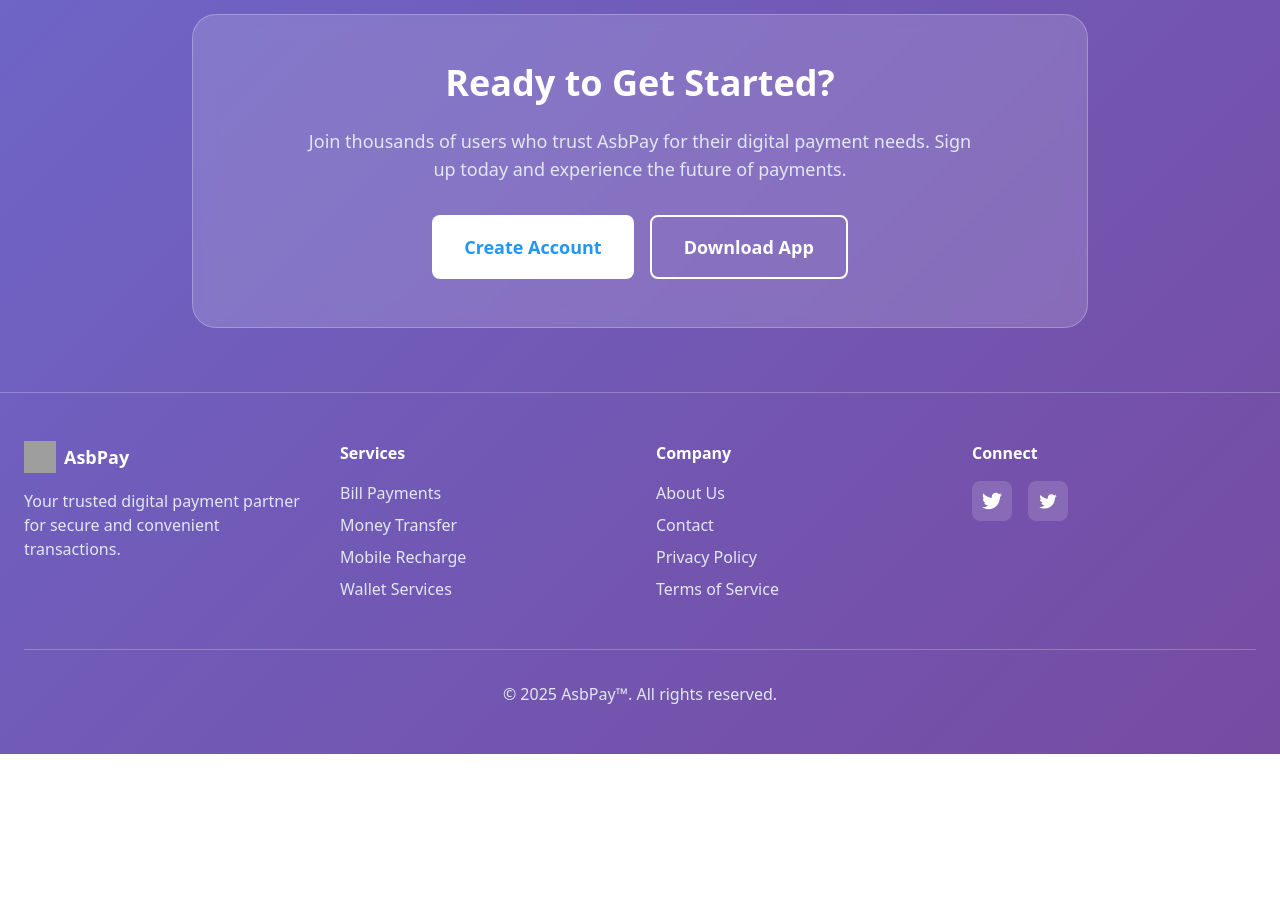
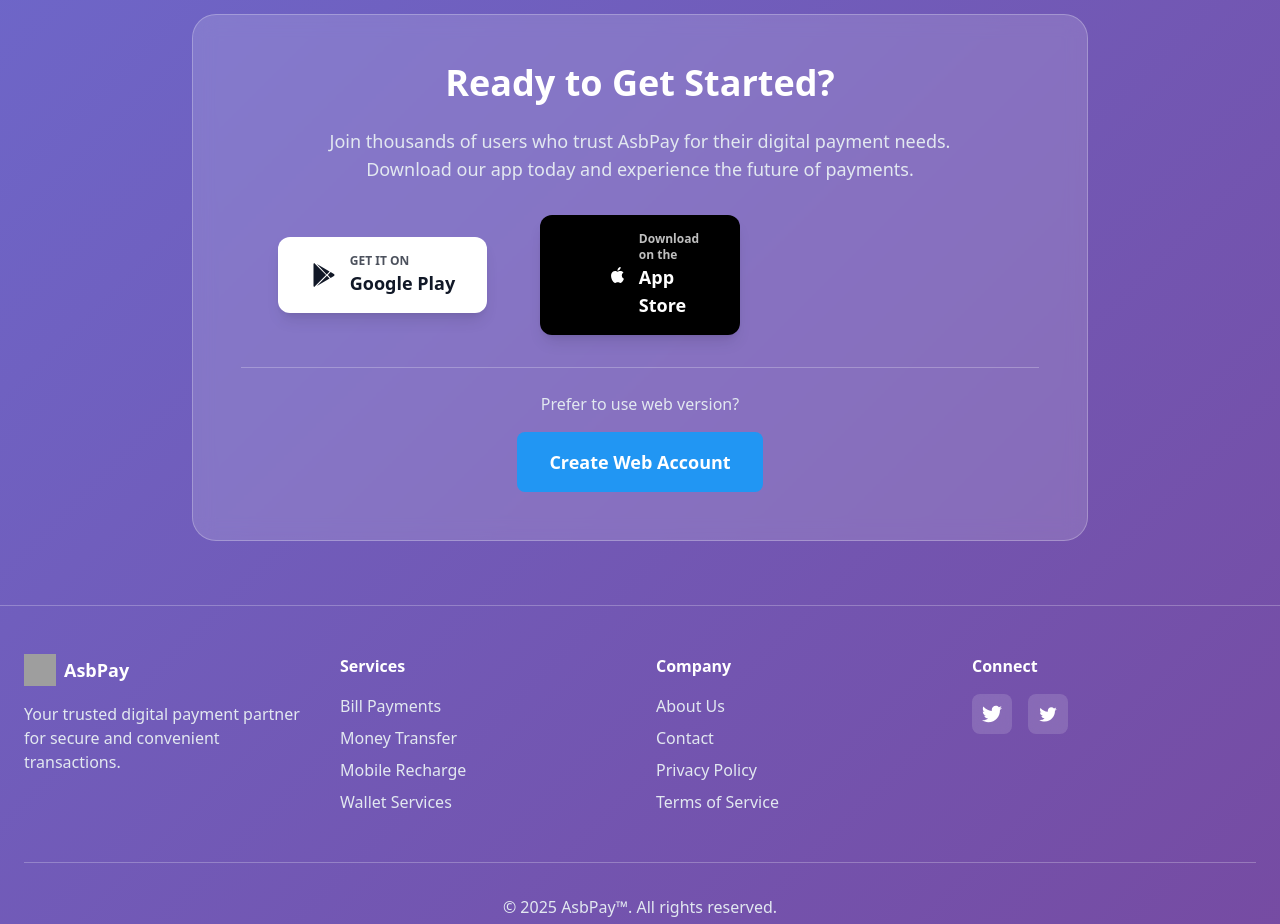
Before and after one commit to auwwal46/asbpay_home, a plain HTML site: page index.html in a window 1280 px wide. Shown: the part 2060-2984 px from the top of the page. Before the commit the page ends 2814 px from the top, so only its background shows below. Drawn offline with nearby package versions, Linux system fonts and the light colour scheme; grey boxes are pictures that could not be loaded.

Commit message:
Enhance CTA section with app download options
Updated call to action section with download buttons and modified text.

```diff
--- a/index.html
+++ b/index.html
@@ -382,20 +382,45 @@
         </div>
     </section>
 
-    <!-- CTA Section -->
+        <!-- CTA Section -->
     <section class="relative z-10 px-4 sm:px-6 py-12 sm:py-16">
         <div class="max-w-4xl mx-auto text-center">
             <div class="theme-card rounded-2xl sm:rounded-3xl p-8 sm:p-12 border">
                 <h2 class="text-3xl sm:text-4xl font-bold theme-text-primary mb-4 sm:mb-6">Ready to Get Started?</h2>
                 <p class="theme-text-secondary text-base sm:text-lg mb-6 sm:mb-8 max-w-2xl mx-auto">
-                    Join thousands of users who trust AsbPay for their digital payment needs. Sign up today and experience the future of payments.
+                    Join thousands of users who trust AsbPay for their digital payment needs. Download our app today and experience the future of payments.
                 </p>
-                <div class="flex flex-col sm:flex-row gap-4 justify-center">
-                    <button class="bg-white text-primary-blue px-6 sm:px-8 py-3 sm:py-4 rounded-lg font-semibold text-base sm:text-lg hover:bg-blue-50 transition-colors">
-                       <a href="https://app.asbpay.ng/#/signup" alt="Asbpay SignUp"> Create Account </a>
+
+                <!-- Download Buttons -->
+                <div class="flex flex-col sm:flex-row gap-4 justify-center items-center">
+                    <a href="https://play.google.com/store/apps/details?id=com.ismarttech.asbpay" class="w-full h-full flex items-center justify-center space-x-3">
+                    <button class="bg-white text-gray-900 px-6 sm:px-8 py-3 sm:py-4 rounded-xl font-semibold hover:bg-gray-50 transition-all duration-300 hover:scale-105 shadow-lg flex items-center justify-center space-x-3 min-w-[200px]">
+                        <svg class="w-6 h-6 sm:w-7 sm:h-7" viewBox="0 0 24 24" fill="currentColor">
+                            <path d="M3.609 1.814L13.792 12 3.61 22.186a.996.996 0 0 1-.61-.92V2.734a1 1 0 0 1 .609-.92zm10.89 10.893l2.302 2.302-10.937 6.333 8.635-8.635zm3.199-3.198l2.807 1.626a1 1 0 0 1 0 1.73l-2.808 1.626L15.206 12l2.492-2.491zM5.863 2.658L16.802 8.99l-2.492 2.49L5.863 2.658z"/>
+                        </svg>
+                        <div class="text-left">
+                            <div class="text-xs opacity-75">GET IT ON</div>
+                            <div class="text-lg font-bold">Google Play</div>
+                        </div>
                     </button>
-                    <button class="border-2 border-white theme-text-primary px-6 sm:px-8 py-3 sm:py-4 rounded-lg font-semibold text-base sm:text-lg hover:bg-white hover:text-primary-blue transition-colors">
-                        <a href="https://play.google.com/store/apps/details?id=com.ismarttech.asbpay" alt="Asbpay Download">Download App </a>
+
+                    <button class="bg-black text-white px-6 sm:px-8 py-3 sm:py-4 rounded-xl font-semibold hover:bg-gray-800 transition-all duration-300 hover:scale-105 shadow-lg flex items-center justify-center space-x-3 min-w-[200px]">
+                        <a href="https://apps.apple.com/ng/app/asbpay-by-wiaxy/id6752789784" class="w-full h-full flex items-center justify-center space-x-3">
+                        <svg class="w-6 h-6 sm:w-7 sm:h-7" fill="currentColor" viewBox="0 0 24 24">
+                            <path d="M18.71 19.5c-.83 1.24-1.71 2.45-3.05 2.47-1.34.03-1.77-.79-3.29-.79-1.53 0-2 .77-3.27.82-1.31.05-2.3-1.32-3.14-2.53C4.25 17 2.94 12.45 4.7 9.39c.87-1.52 2.43-2.48 4.12-2.51 1.28-.02 2.5.87 3.29.87.78 0 2.26-1.07 3.81-.91.65.03 2.47.26 3.64 1.98-.09.06-2.17 1.28-2.15 3.81.03 3.02 2.65 4.03 2.68 4.04-.03.07-.42 1.44-1.38 2.83M13 3.5c.73-.83 1.94-1.46 2.94-1.5.13 1.17-.34 2.35-1.04 3.19-.69.85-1.83 1.51-2.95 1.42-.15-1.15.41-2.35 1.05-3.11z"/>
+                        </svg>
+                        <div class="text-left">
+                            <div class="text-xs opacity-75">Download on the</div>
+                            <div class="text-lg font-bold">App Store</div>
+                        </div>
+                    </button>
+                </div>
+
+                <!-- Additional signup option -->
+                <div class="mt-8 pt-6 border-t" style="border-color: var(--border-color);">
+                    <p class="theme-text-secondary text-sm sm:text-base mb-4">Prefer to use web version?</p>
+                    <button class="bg-primary-blue text-white px-6 sm:px-8 py-3 sm:py-4 rounded-lg font-semibold hover:bg-secondary-blue transition-colors text-base sm:text-lg">
+                        <a href="https://app.asbpay.ng/#/signup" alt="Asbpay SignUp">Create Web Account</a>
                     </button>
                 </div>
             </div>
```
